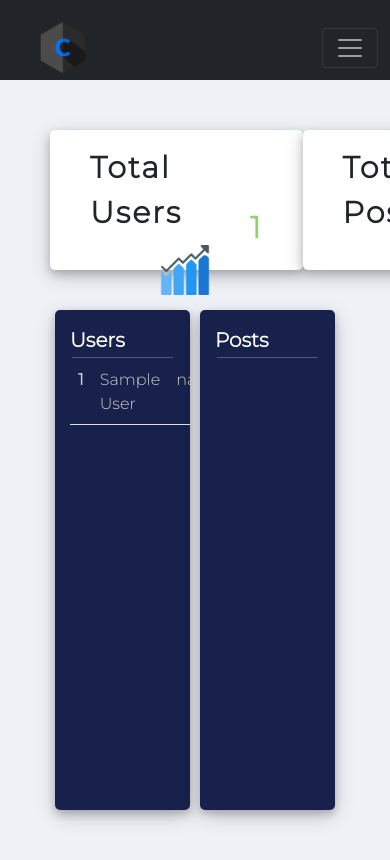
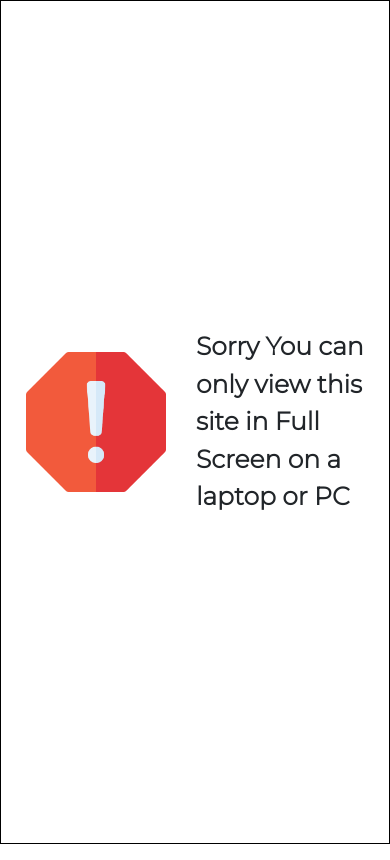
Before and after one commit to vishrudhrajrs/connect, a Flask app: page /dashboard in a window 390 px wide; the page is wider, and only the part inside the window is pictured. Run offline with Flask 2, Linux system fonts and the light colour scheme; the visitor is signed in with stand-in values (Sample User, id 1); data comes from the database, SQL or seed files in the repository; data that the repository does not hold is empty; some libraries are stand-ins or nearby versions.

Commit message:
about us content

```diff
--- a/Connect/static/styles/style.css
+++ b/Connect/static/styles/style.css
@@ -1,4 +1,6 @@
-
+body{
+    min-height: 100vh;
+}
 
 .item-container{
     display:flex;
@@ -110,3 +112,33 @@
 
     border-bottom: 15px solid black;
   }
+
+  .small-screen{
+      display:none
+  }
+
+  @media only screen and (max-width: 1000px) {
+    .contentm {
+        display: none;
+         }
+
+    body{
+        background-image: none !important;
+        background-color:white !important;
+    }
+    .small-screen{
+        display:flex;
+        justify-content: space-around;
+        align-items: center;
+        border: 1px solid black;
+        height: 100vh;
+        font-family: "Montserrat";
+        font-size: 25px;
+        font-weight: 600;
+        padding: 25px;
+    }
+    .small-screen>img{
+        width: 140px;
+        margin-right: 30px;
+    }
+  }
--- a/Connect/templates/about_us.html
+++ b/Connect/templates/about_us.html
@@ -44,7 +44,7 @@ In 2011 Vijay's career prospects improved after he was praised for his role as a
 
                 </div>
                 <div class="abt-txt">
-                        Lorem ipsum dolor sit amet consectetur adipisicing elit. Reiciendis officia, est dolore expedita eaque debitis.
+                        Hey Guys. Miruthul here. I helped my team do the contact us page, sql connectivity, Dashboard, Documentation, and designing the data for this project.
                 </div>
         </div>
         <div class="person">
@@ -52,7 +52,7 @@ In 2011 Vijay's career prospects improved after he was praised for his role as a
                         <img src="../static/img/vishrudh3.jpeg" class="abt-pro-img v2">
                 </div>
                 <div class="abt-txt">
-                        Lorem ipsum dolor sit amet consectetur adipisicing elit. Reiciendis officia, est dolore expedita eaque debitis.
+                        Hey Guys. Vishrudh here. I helped my team in doing the home page, job-offers page, OTP verification, login and signup, and mailing companies, edit posts.
                 </div>
         </div>
         <div class="person">
@@ -60,7 +60,7 @@ In 2011 Vijay's career prospects improved after he was praised for his role as a
                         <img src="../static/img/thareesh.jpeg" class="abt-pro-img t3">
                 </div>
                 <div class="abt-txt">
-                        Lorem ipsum dolor sit amet consectetur adipisicing elit. Reiciendis officia, est dolore expedita eaque debitis.
+                        Hey Guys. Thaareesh here. I helped my team in doing the about us page, Email Credentials, profile page, edit profile, data designing, edit profile.
                 </div>
         </div>
 </header>
--- a/Connect/templates/base.html
+++ b/Connect/templates/base.html
@@ -23,6 +23,13 @@
     <title>Connect</title>
   </head>
   <body>
+    <div class="small-screen">
+      <img src="../static/img/error.png">
+      <span>
+        Sorry You can only view this site in Full Screen on a laptop or PC
+      </span>
+    </div>
+    <div class="contentm">
     <nav class=" navbar navbar-expand-lg navbar-dark bg-dark ">
         <div class="container-fluid">
           <a class="navbar-brand" href="#"><img src="{{ url_for('static', filename='img/logo.png')}}" class="logo"></a>
@@ -106,6 +113,7 @@
         </div>
       </nav>
     {%block content%}{%endblock%}
+      </div>
 
 
     <!-- Option 1: Bootstrap Bundle with Popper -->
```
Also changed, not shown: Connect/static/img/error.png (added), Connect/static/img/vishrudh1.jpeg (deleted), Connect/static/img/vishrudh2.jpeg (deleted).
